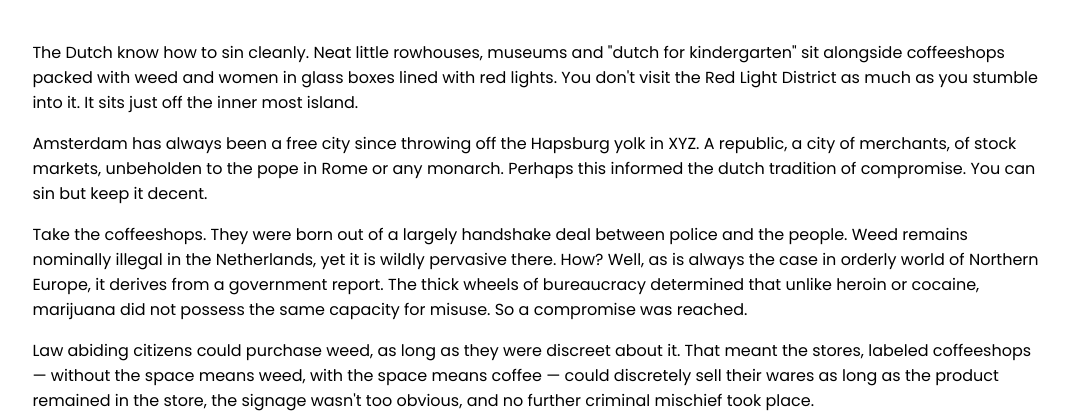
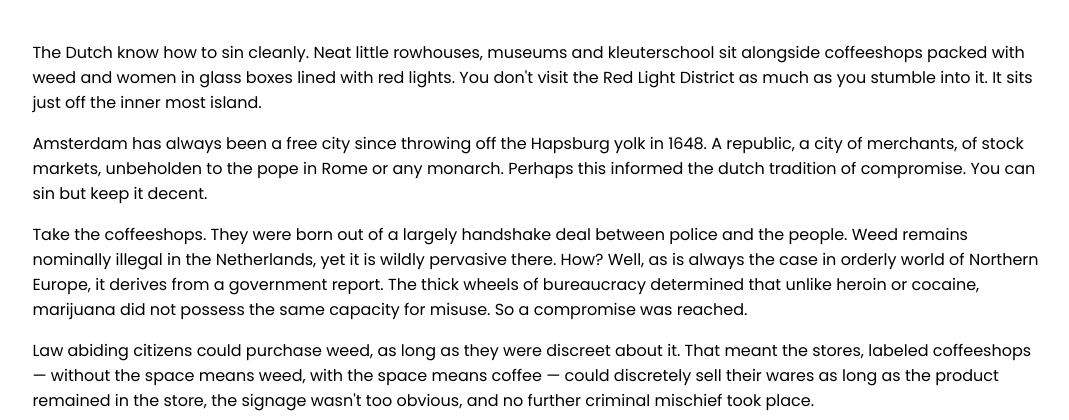
Before and after one commit to corydonbaylor/refactor, a Flask app: template app/travel/templates/netherlands.html in a window 1280 px wide. Shown: the part 1369-1789 px from the top of the page, without its empty margins (102-1171 px from the left). Run offline with Flask 3, Linux system fonts and the light colour scheme; the template is opened without the code that fills it, so the values that code supplies are empty.

Commit message:
minor fixes

```diff
--- a/app/travel/templates/netherlands.html
+++ b/app/travel/templates/netherlands.html
@@ -27,13 +27,13 @@
     </div>
 </div>
 <div class="para-tex">
-<p>The Dutch know how to sin cleanly. Neat little rowhouses, museums and &quot;dutch for kindergarten&quot; sit alongside coffeeshops packed with weed and women in glass boxes lined with red lights. You don&#39;t visit the Red Light District as much as you stumble into it. It sits just off the inner most island. </p>
-<p>Amsterdam has always been a free city since throwing off the Hapsburg yolk in XYZ. A republic, a city of merchants, of stock markets, unbeholden to the pope in Rome or any monarch. Perhaps this informed the dutch tradition of compromise. You can sin but keep it decent. </p>
+<p>The Dutch know how to sin cleanly. Neat little rowhouses, museums and kleuterschool sit alongside coffeeshops packed with weed and women in glass boxes lined with red lights. You don&#39;t visit the Red Light District as much as you stumble into it. It sits just off the inner most island. </p>
+<p>Amsterdam has always been a free city since throwing off the Hapsburg yolk in 1648. A republic, a city of merchants, of stock markets, unbeholden to the pope in Rome or any monarch. Perhaps this informed the dutch tradition of compromise. You can sin but keep it decent. </p>
 <p>Take the coffeeshops. They were born out of a largely handshake deal between police and the people. Weed remains nominally illegal in the Netherlands, yet it is wildly pervasive there. How? Well, as is always the case in orderly world of Northern Europe, it derives from a government report. The thick wheels of bureaucracy determined that unlike heroin or cocaine, marijuana did not possess the same capacity for misuse. So a compromise was reached.</p>
 <p>Law abiding citizens could purchase weed, as long as they were discreet about it. That meant the stores, labeled coffeeshops&mdash; without the space means weed, with the space means coffee &mdash; could discretely sell their wares as long as the product remained in the store, the signage wasn&#39;t too obvious, and no further criminal mischief took place. </p>
 <p>This of course allowed daring tourists an air of plausible deniability as they entered the shop, one where they could return home and tell their sterner relatives with a wink and nudge that they accidentally happened upon one of these rouge stores when looking for a honest cup of black coffee to start the morning. </p>
 <p>A thin strip of red neon lights frame big glass window panes, the soft red glow indicates that humankind&#39;s earliest profession is still practiced here. Women in lingerie sit on stools encased in glass, as if they are in vending machines, feigning interest at those who pass. There is a playful balance walking by, where one cannot help but look at the glass bound women and wonder how they got into their work and if they enjoy it, but to do so without making eye contact and coming off as a potential customer. </p>
-<p>Megan and I were of course not customers. We pushed along, walking through on a round about track to the train station. We would head home and sit on a bench outside our hotel, on the outer most canal of the old city, staring at a barque hotel, trading drags from a cup of black coffee. No sugar, no cream.  </p>
+<p>Megan and I were of course not customers. We pushed along, walking through on a round about track to the train station. We would head home and sit on a bench outside our hotel, on the outer most canal of the old city, staring at a barque hotel, trading drags from a cup of black coffee. No sugar, no cream.   </p>
 
 </div>
 
@@ -43,7 +43,7 @@
     </div>
 </div>
 <div class="para-tex">
-<p>The carriage door slide open. Two Indonesian men, face covered with tattoos, and one presumably Dutch woman appeared. The two men, one carrying a blaring speaker in hand, surveyed the carriage and landed themselves in seats next to two young women in a four seater.</p>
+<p>The train carriage door slide open. Two Indonesian men, face covered with tattoos, and one presumably Dutch woman appeared. The two men, one carrying a blaring speaker in hand, surveyed the carriage and landed themselves in seats next to two young women in a four seater.</p>
 <p>&quot;Anyone sitting here,&quot; they glared as the sat down, clearly uninterested in an answer.</p>
 <p>One of the now trapped women asked if they would turn off their music. </p>
 <p>&quot;I&#39;m a citizen just like you, and I am going to do whatever the fuck I want&quot;, he spoke calmly, yet with great hostility as if he and this stranger had some long, troubled history together. His cold, calculated pent up anger pointed at this random woman. &quot;I have every right to enjoy my fucking drink, and listen to my fucking music as much as anyone else.&quot; </p>
@@ -57,7 +57,8 @@
 <p>They sneered and snickered and returned to their drinks. The other trapped woman sat frozen. </p>
 <p>I remember the nonplussed line of questioning from the train conductor. Did they have their tickets? Why didn&#39;t they? A woman was complaining. Why was that?</p>
 <p>I wanted to pull him aside. Throw these men in jail. Isolate them from the other inmates. They only mean harm.</p>
-<p>I&#39;ve been afraid for my safety in New York. I&#39;ve seen a homeless man scream in rage directly in someone&#39;s face as a stunned train looks at the floor, hoping he will pass them by unmolested. I&#39;ve broken up a fight between drunk teens and an old crazed woman, on a 2am train back from Coney Island. But never in my life have I seen people like that before. Born villains. In full control of their facilities, unprompted, choosing to act violent. I hope I never see it again.   </p>
+<p>I&#39;ve been afraid for my safety in New York. I&#39;ve seen a homeless man scream in rage directly in someone&#39;s face as a stunned train looks at the floor, hoping he will pass them by unmolested. I&#39;ve broken up a fight between drunk teens and an old crazed woman, on a 2am train back from Coney Island. But never in my life have I seen people like that before. Born villains. In full control of their facilities, unprompted, choosing to act violent, just because it was fun for them to do so. I hope I never see it again.   </p>
+
 </div>
 
 
```
